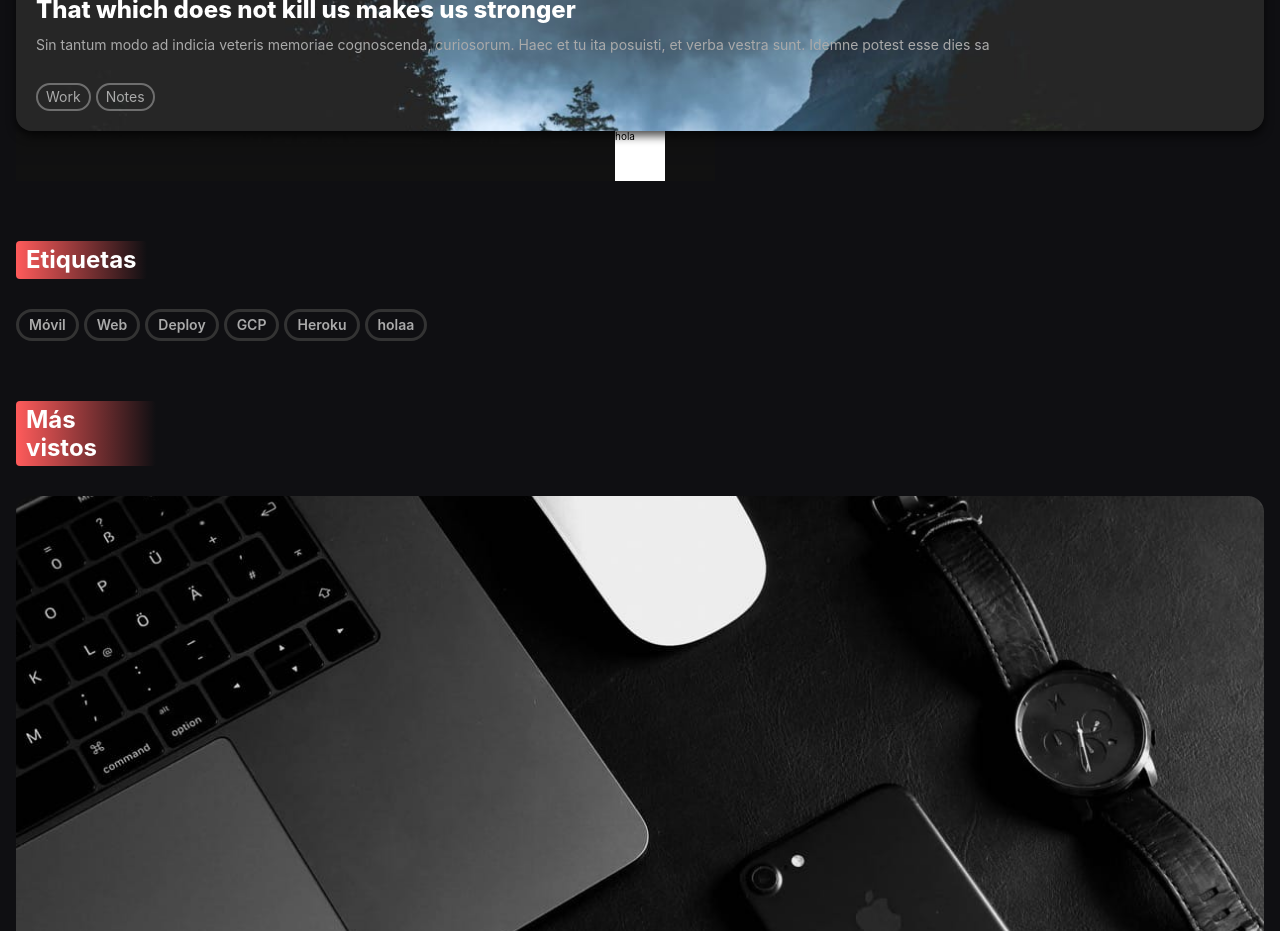
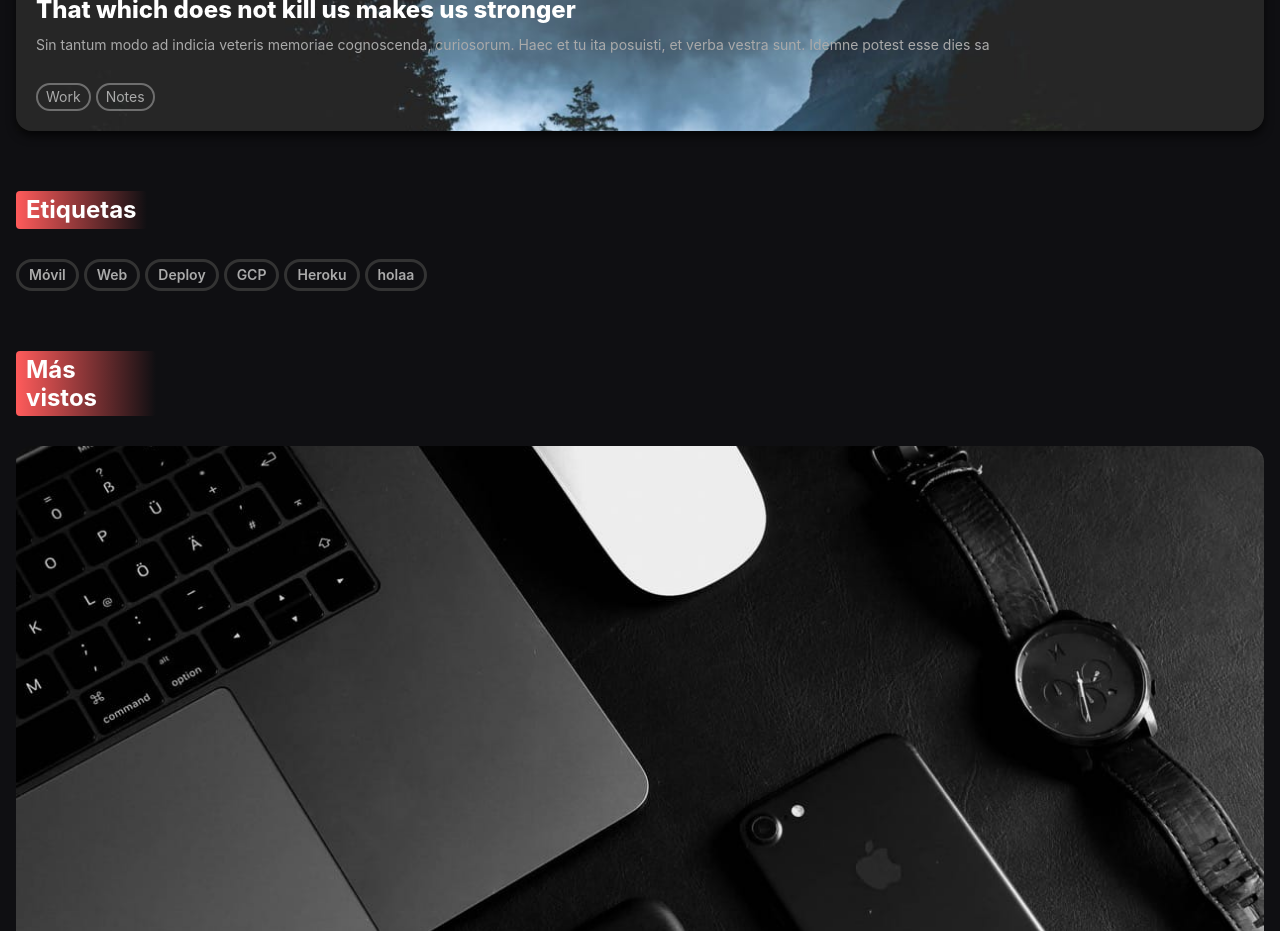
Before and after one commit to skapxd/cdw_portafolio, a Next.js app: page / in a window 1280 px wide. Shown: the part 940-1871 px from the top of the page. Built offline with nearby package versions, Linux system fonts and the light colour scheme.

Commit message:
FEAT: remove hola to home

```diff
--- a/pages/index.tsx
+++ b/pages/index.tsx
@@ -40,9 +40,6 @@ export default function Home(props: HomeI) {
                     className={Style.firtsScreen_listOfCardPost}
                     list={listPost}
                 />
-                <WrapperComponent test="test">
-                    <div>hola</div>
-                </WrapperComponent>
             </div>
         </Layout>
     )
@@ -51,6 +48,10 @@ export default function Home(props: HomeI) {
 function WrapperComponent(props: any) {
     console.log(props)
 
+    // How to call
+    // <WrapperComponent test="test">
+    //     <div>hola</div>
+    // </WrapperComponent>
     return (
         <div
             style={{
```
